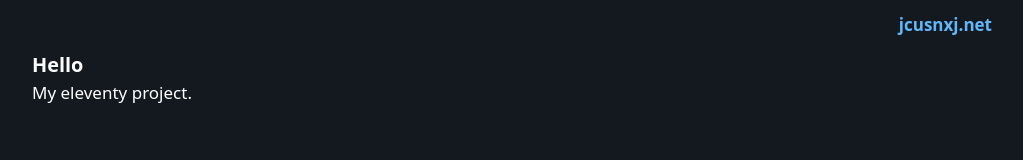
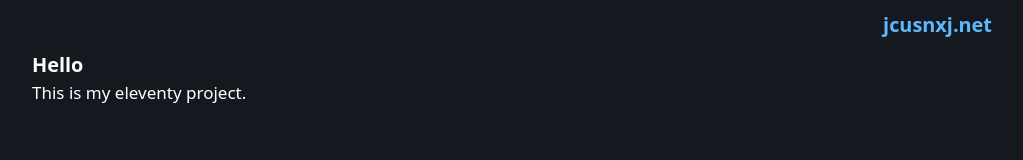
Before and after one commit to jcusnxjnet/11ty, an Eleventy site: page views/page/index.md in a window 1280 px wide. Shown: the top 160 px of the page, without its empty margins (128-1151 px from the left). Built offline with nearby package versions, Linux system fonts and the light colour scheme; Eleventy itself is replaced by a stand-in of ours; files that its build step writes are made by us from their sources.

Commit message:
initial commit

```diff
--- a/views/_layouts/base.njk
+++ b/views/_layouts/base.njk
@@ -9,7 +9,7 @@
   </head>
   <body>
     <header>
-      <div class="sitename"><a href="/">jcusnxj.net</a></div>
+      <h3><div class="sitename"><a href="/">jcusnxj.net</a></div></h3>
     </header>
     <main>
       {{ content | safe }}
--- a/views/assets/css/style.css
+++ b/views/assets/css/style.css
@@ -62,7 +62,7 @@ header {
     position: -webkit-sticky; /* For Safari */
     position: sticky;
     top: 0;
-    justify-content: flex-start;
+    justify-content: flex-end;
   }
 
 footer {
@@ -76,8 +76,3 @@ footer {
     max-width: 100rem;
     margin: 0 auto;
   }
-
-.sitename {
-    margin-left: auto;
-    font-weight: bold;
-  }
--- a/views/page/index.md
+++ b/views/page/index.md
@@ -1,6 +1,6 @@
 ---
-title: home
+title: jcusnxj.net
 permalink: "/index.html"
 ---
 ### Hello
-My eleventy project.
+This is my eleventy project.
```
